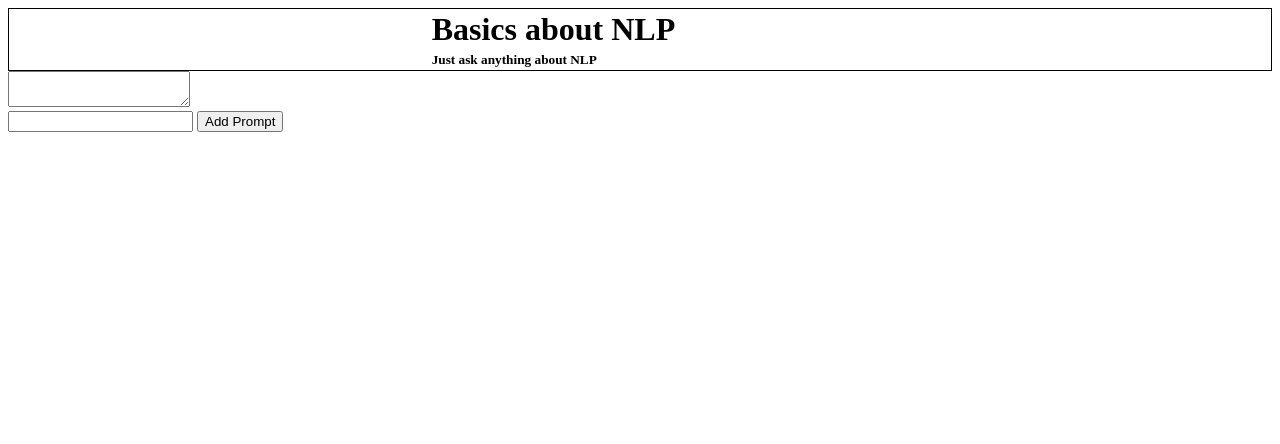
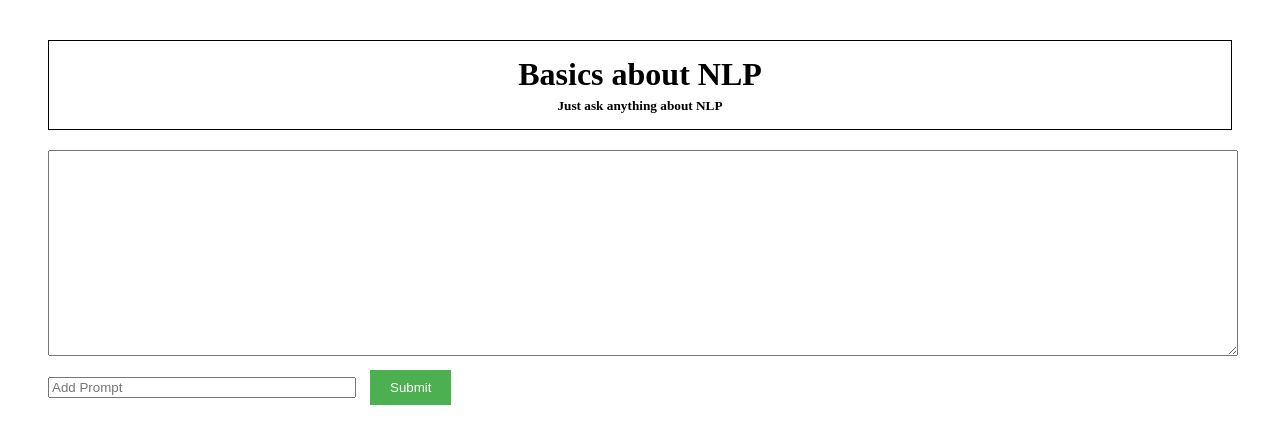
Before and after one commit to zetta-brandon-etocha/RAG_LANGCHAIN_TRAINING, a Flask app: template templates/index.html in a window 1280 px wide. Shown: the top 444 px of the page. Run offline with Flask 3, Linux system fonts and the light colour scheme; the template is opened without the code that fills it, so the values that code supplies are empty.

Commit message:
[Display & Logic] Overall form and logic of the app

```diff
--- a/app.py
+++ b/app.py
@@ -2,7 +2,7 @@ import os
 from io import BytesIO
 from dotenv import load_dotenv
 import flask
-from flask import render_template
+from flask import render_template, request
 import ast  # for converting embeddings saved as strings back to arrays
 import pandas as pd  # text and embeddings storage
 import numpy #for the vector similarity calculation
@@ -68,5 +68,14 @@ def home():
 
     return render_template('index.html')
 
+@app.route('/user_prompt_add', methods=['POST'])
+def add_user_prompt():
+    if request.method == 'POST':
+        prompt_input = request.form["user_input"]
+        prompt_output= prompt_input + '--> Processed'
+        return render_template('index.html', prompt_input=prompt_input, prompt_output=prompt_output)
+    elif request.method == 'GET':
+        return render_template('index.html')
+
 if __name__ == "__main__":
     app.run(debug=True)
--- /dev/null
+++ b/static/css/main.css
@@ -0,0 +1,51 @@
+
+/* MAIN CONTAINER */
+.main_container {
+    margin: 20px;
+    padding: 20px;
+}
+
+/* HEADERS */
+.headers {
+    text-align: center;
+    border: solid black 1px;
+    padding: 10px;
+    margin-bottom: 5px;
+}
+
+#center-headers {
+    display: inline-block;
+}
+
+.hdrs {
+    margin: 5px;
+}
+
+/* INPUT AREA */
+.input_area {
+    margin-top: 20px;
+}
+
+#discussion_area {
+    width: 100%;
+    height: 200px;
+    margin-bottom: 10px;
+}
+
+#user_input {
+    width: 300px;
+    margin-right: 10px;
+}
+
+
+input[type="submit"] {
+    background-color: #4CAF50;
+    color: white;
+    padding: 10px 20px;
+    border: none;
+    cursor: pointer;
+}
+
+input[type="submit"]:hover {
+    background-color: #45a049;
+}
--- a/statics/css/main.css
+++ /dev/null
@@ -1,29 +0,0 @@
-.headers {
-    display: grid;
-    grid-template-columns: 1fr 1fr 1fr;
-    grid-template-areas: "left center right";
-    border: Solid black 1px;
-}
-
-#center-headers {
-    display: grid;
-    grid-area: center;
-}
-
-.hdrs{
-    margin: 1px;
-    padding: 1px;
-}
-
-.input {
-    text-anchor: end;
-}
-
-.user_input{
-    height: 500px;
-    width: 500px;
-}
-
-.discussion_area {
-    width: 500px;
-}
--- a/templates/index.html
+++ b/templates/index.html
@@ -3,26 +3,36 @@
 {% block head %}
 <title>NLP Basics Prompts</title>
 
+
 {% endblock %}
 
+<!-- BODY -->
 {% block body %}
 
+<!-- MAIN CONTAINER -->
+<div class="main_container" id="main_container">
     <!-- HEADERS -->
     <div class="headers">
         <div id="center-headers">
             <h1 class="hdrs">Basics about NLP</h1>
             <h5 class="hdrs">Just ask anything about NLP</h5>
         </div>
-
     </div>
 
-<div>
-    <textarea name="discussion_area" id="discussion_area"></textarea>
+    <!-- TEXTAREA AND INPUT -->
+    <div class="input_area">
+        <form action="/user_prompt_add" method="POST">
+            <textarea name="discussion_area" id="discussion_area" rows="10" cols="50">
+                {% if prompt_input %}
+you > {{ prompt_input }}
+
+bot > {{ prompt_output }}
+                {% endif %}
+            </textarea>
+            <input type="text" name="user_input" id="user_input" placeholder="Add Prompt">
+            <input type="submit" value="Submit">
+        </form>
     </div>
-
-<div class="input">
-    <input type="text" name="user_input" id="user_input">
-    <input type="submit" value="Add Prompt">
 </div>
 
 {% endblock %}
```
Lines whose indentation alone changed are shown as unchanged.
